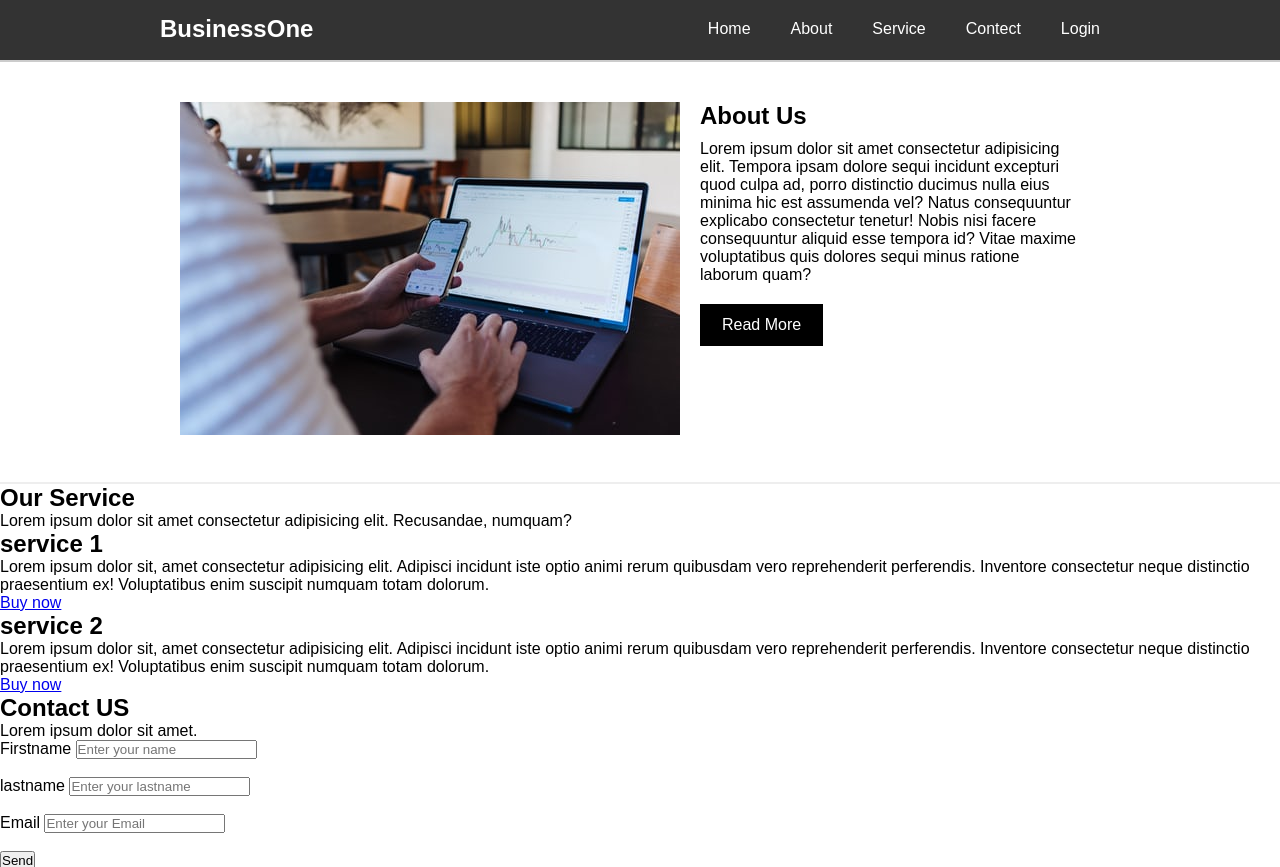
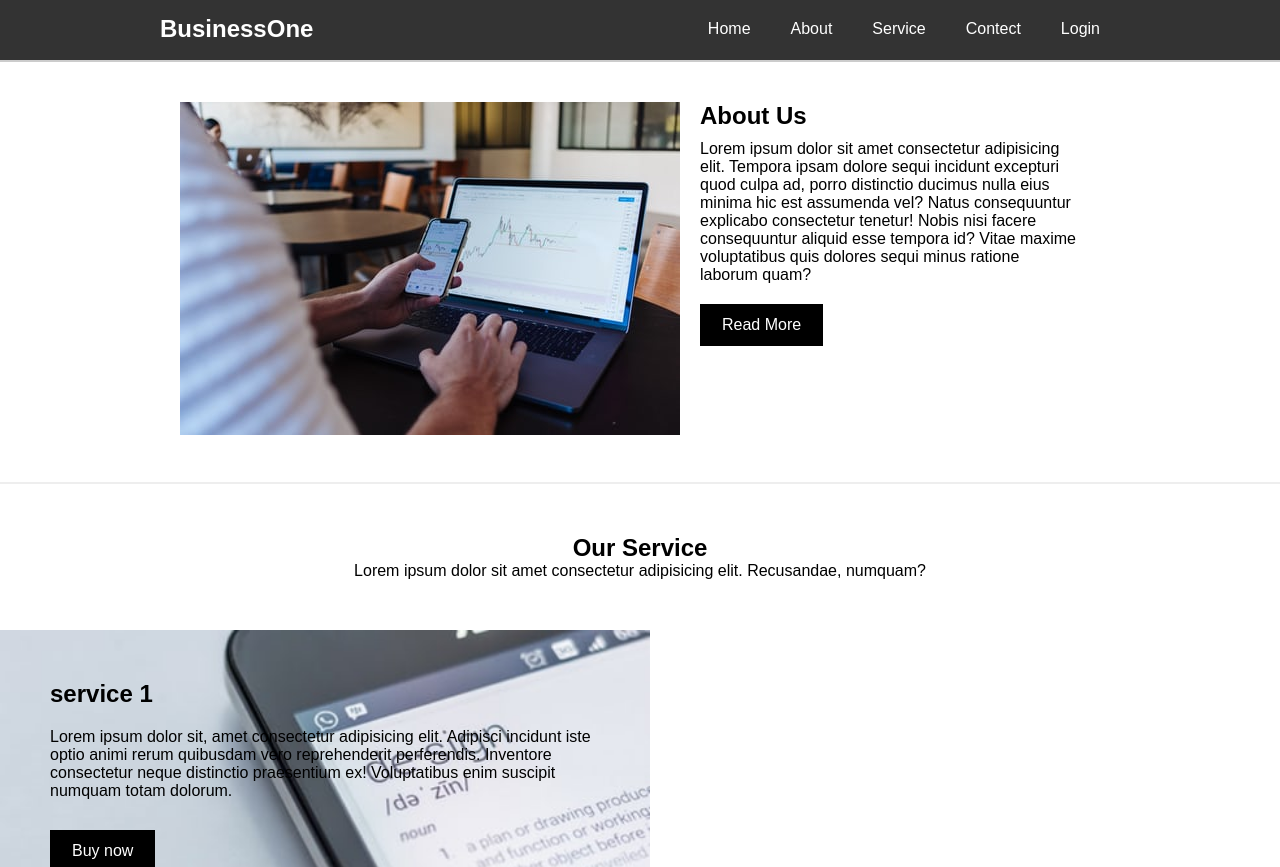
Before and after one commit to mongcholl/code-gitdesktop, a PHP site: page /business-one.html in a window 1280 px wide. Shown: the top 867 px of the page. Run offline with PHP 8.4, Linux system fonts and the light colour scheme.

Commit message:
learn HTML CSS 11-8-2021
update learn HTML CSS 11-8-2021

```diff
--- a/4-workshop-business_one_project/business-one.html
+++ b/4-workshop-business_one_project/business-one.html
@@ -25,6 +25,7 @@
 
         </nav>
     <!-- End Nav -->
+    <div class="clearfix"></div>
     <!-- About -->
         <section id="about">
             <div class="container">
@@ -43,7 +44,7 @@
             </div>
         </section>
     <!-- End About  -->
-
+         <div class="clearfix"></div>
     <!-- Service  -->
             <section id="service">
                <div class="service-title">
@@ -65,7 +66,7 @@
 
             </section>
     <!-- End Service  -->
-
+    <div class="clearfix"></div>
     <!-- Content -->
             <section id="contact">
                 <div class="contact-title">
@@ -94,7 +95,7 @@
             </section>
 
     <!-- End Content -->
-
+            <div class="clearfix"></div>
      <!-- Footer -->
             <footer>
                 <p>
--- a/4-workshop-business_one_project/css/style-businessOneProject.css
+++ b/4-workshop-business_one_project/css/style-businessOneProject.css
@@ -12,7 +12,6 @@
     clear: both;
     display: table;
 }
-
 
 /* Nav styling */
 nav {
@@ -44,9 +43,7 @@ nav ul.menu li a {
 }
 /* End nav styling */
 
-/* #################################### */
-
-/* CSS About */
+/* About styling*/
 #about {
     height: 420px;
     border-bottom: 2px solid #eee;
@@ -85,4 +82,115 @@ nav ul.menu li a {
     background: rgb(197, 197, 197);
     border: 2px solid rgb(197, 197, 197);
 }
-/* End CSS About */
+/* End About styling */
+
+/* services styling */
+.service-title{
+    text-align: center;
+    padding: 50px;
+}
+.service-left {
+    width: 43%;
+    height: 250px;
+    padding: 50px;
+    float: left;
+    background: url(../img/service-1.jpg) no-repeat;
+    background-size: cover;
+}
+.service-left p {
+    margin: 20px 0;
+}
+.service-left .service-btn {
+    padding: 10px 20px;
+    background: black;
+    border: 2px solid #000;
+    text-decoration: none;
+    color: #fff;
+    margin-top: 10px;
+    display: inline-block;
+}
+.service-left .service-btn:hover{
+    background: rgb(97, 97, 97);
+    color: black;
+    border: 2px solid rgb(97, 97, 97);
+}
+
+.service-right{
+    width: 42%;
+    height: 250px;
+    padding: 50px;
+    float: left;
+    background: url(../img/service-2.jpg) no-repeat;
+    background-size: cover;
+}
+.service-right p {
+    margin: 20px 0;
+}
+.service-right .service-btn {
+    padding: 10px 20px;
+    background: black;
+    border: 2px solid #000;
+    text-decoration: none;
+    color: #fff;
+    margin-top: 10px;
+    display: inline-block;
+}
+.service-right .service-btn:hover{
+    background: rgb(97, 97, 97);
+    color: black;
+    border: 2px solid rgb(97, 97, 97);
+}
+
+/* End services styling */
+
+/* contact styling */
+.contact-title{
+    text-align: center;
+    padding: 50px;
+}
+
+.contact-info{
+    width: 50%;
+    height: 300px;
+    float: left;
+    text-align: center;
+}
+.contact-info label {
+    width: 100px;
+    display: inline-block;
+    text-align: left;
+}
+.contact-info input {
+    padding: 10px 20px;
+}
+.contact-info button{
+    border: none;
+    margin-top: 10px;
+    background: #000;
+    color: #fff;
+    padding: 10px 25px;
+}
+.contact-info button:hover {
+    background: rgb(197, 197, 197);
+    color: black;
+    border: 2px solid rgb(197, 197, 197);
+    cursor: pointer;
+}
+
+.contact-info-map{
+    width: 50%;
+    float: left;
+}
+.contact-info-map iframe {
+    width: 100%;
+    height: 300px;
+}
+
+footer{
+    margin: 20px;
+    padding: 20px;
+    color: #333;
+    text-align: center;
+    border-top: 2px solid #eee;
+}
+/* End Contact styling */
```
